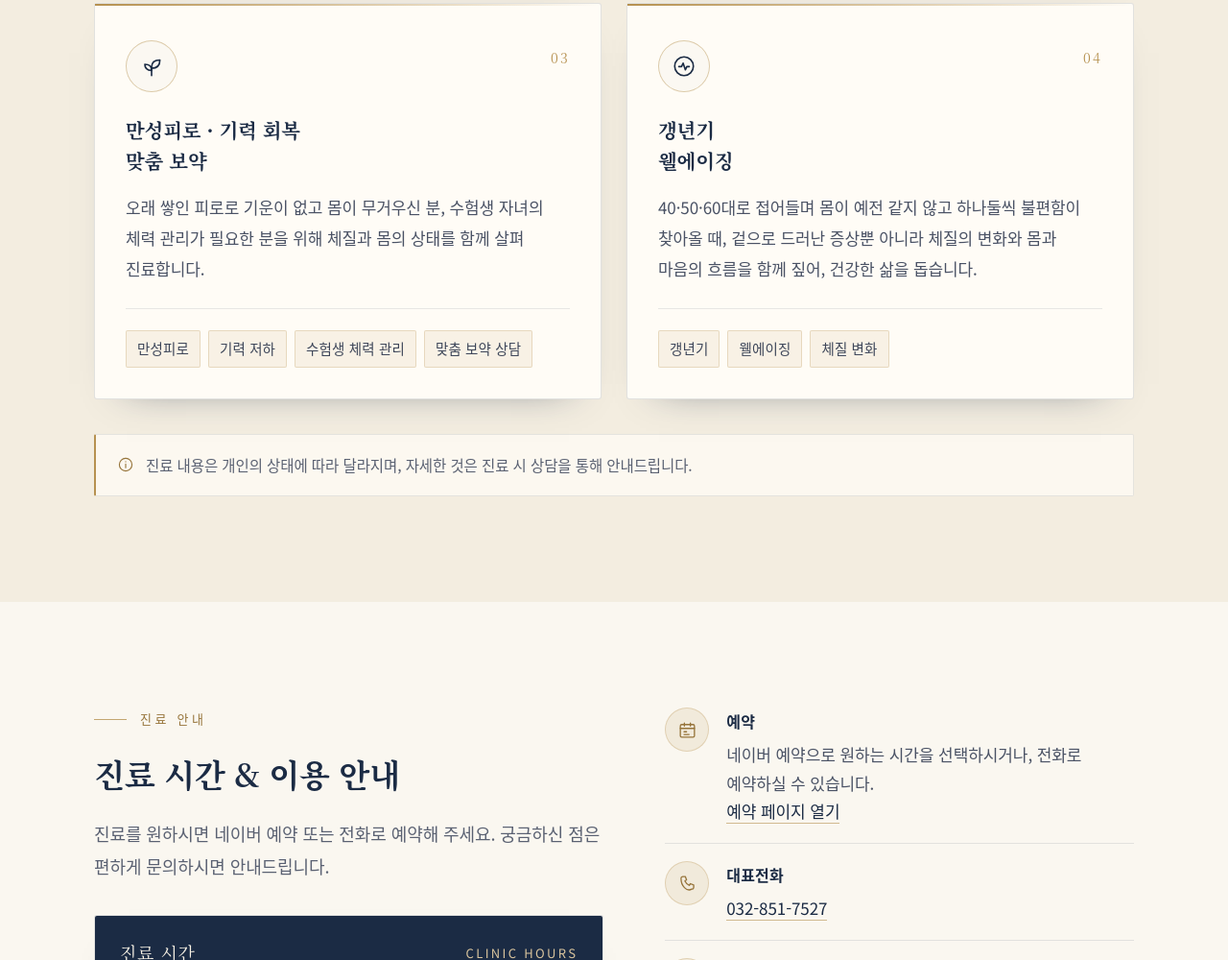
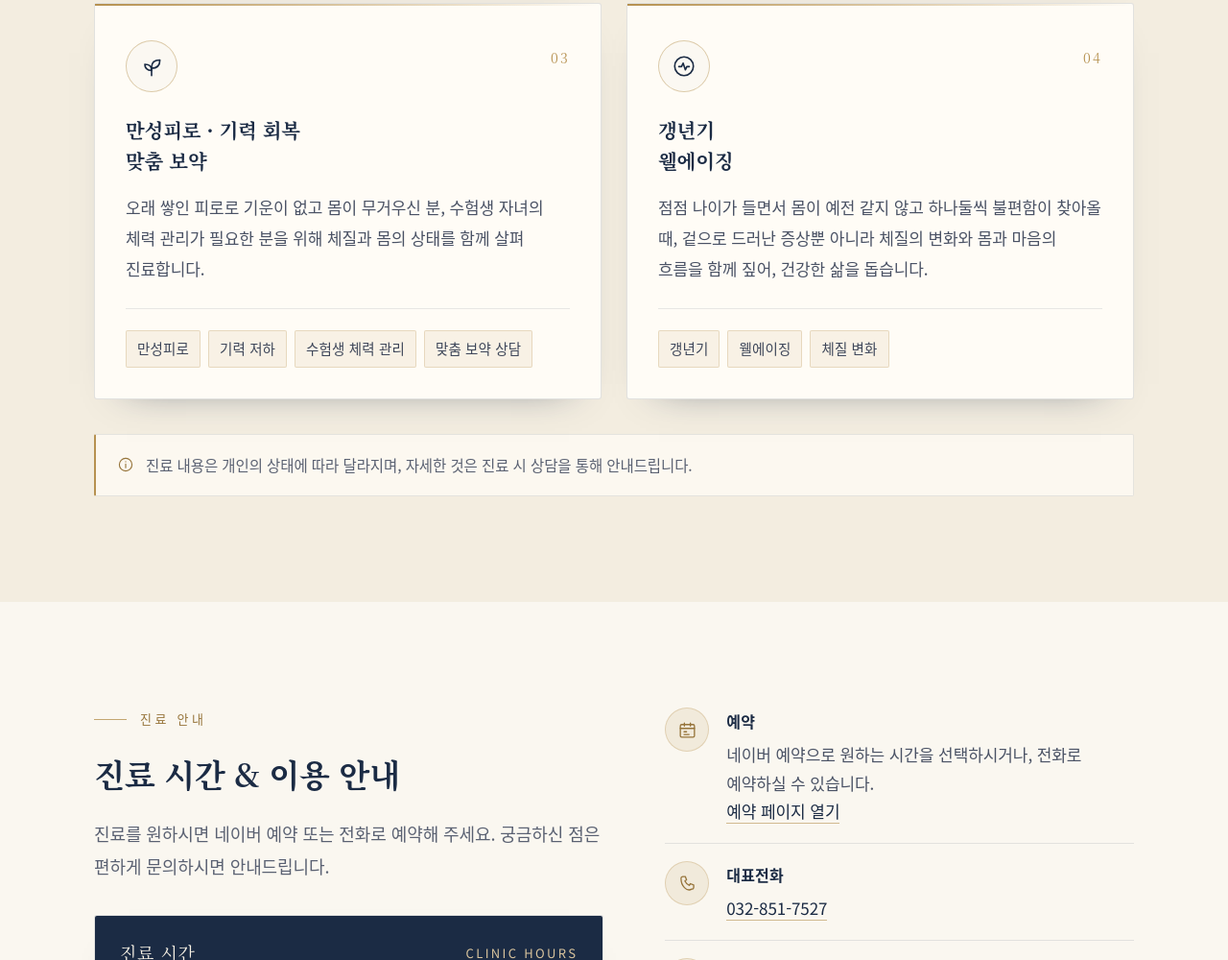
Before and after one commit to taegeukclinic/taegeukclinic.github.io, a plain HTML site: page index.html in a window 1280 px wide. Shown: the part 3287-4287 px from the top of the page at 96% size. Drawn offline with Linux system fonts and the light colour scheme.

Commit message:
04 갱년기 카드 설명 문구 수정: 점점 나이가 들면서

```diff
--- a/index.html
+++ b/index.html
@@ -1200,7 +1200,7 @@
           </div>
           <h3><span>갱년기</span><span>웰에이징</span></h3>
           <p>
-            40·50·60대로 접어들며 몸이 예전 같지 않고 하나둘씩 불편함이 찾아올 때,
+            점점 나이가 들면서 몸이 예전 같지 않고 하나둘씩 불편함이 찾아올 때,
             겉으로 드러난 증상뿐 아니라 체질의 변화와 몸과 마음의 흐름을 함께 짚어, 건강한 삶을 돕습니다.
           </p>
           <ul class="tags">
```
